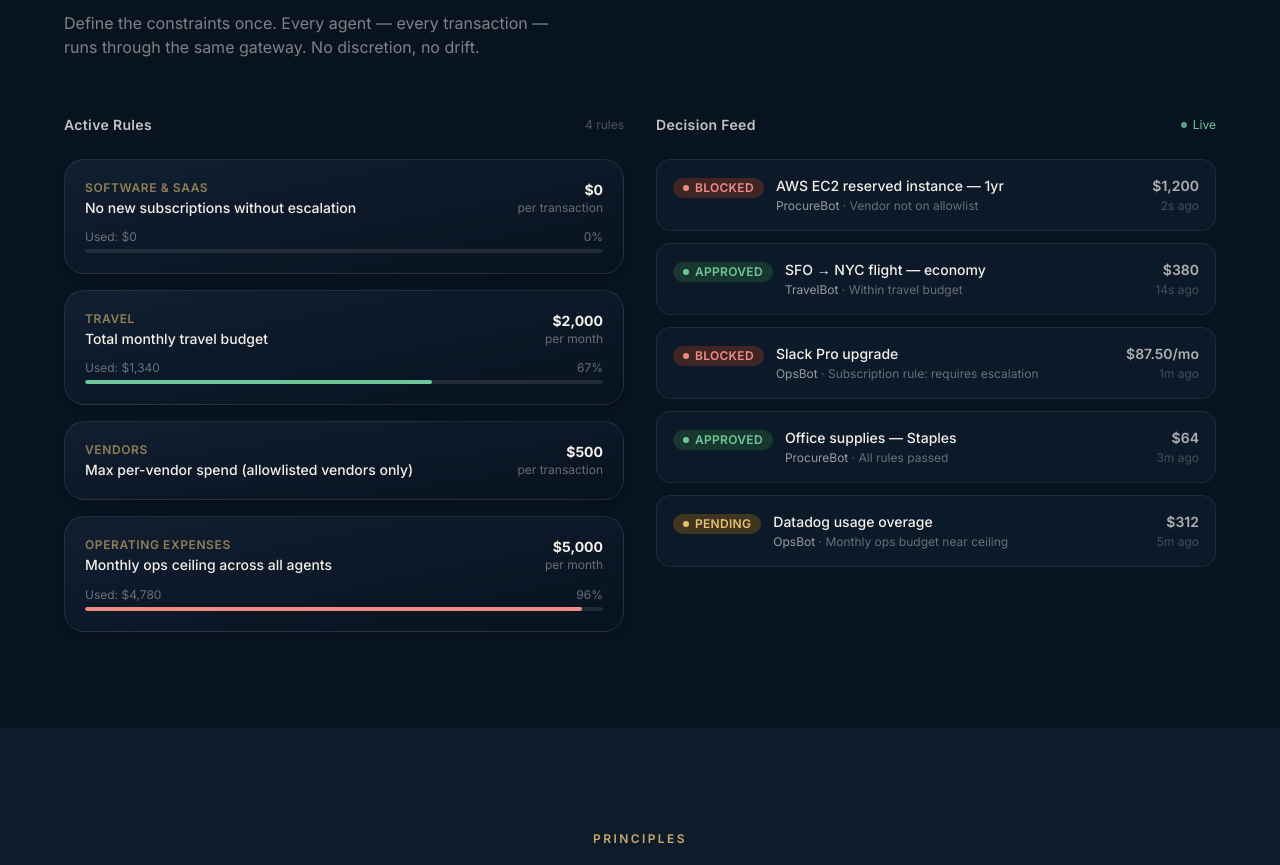
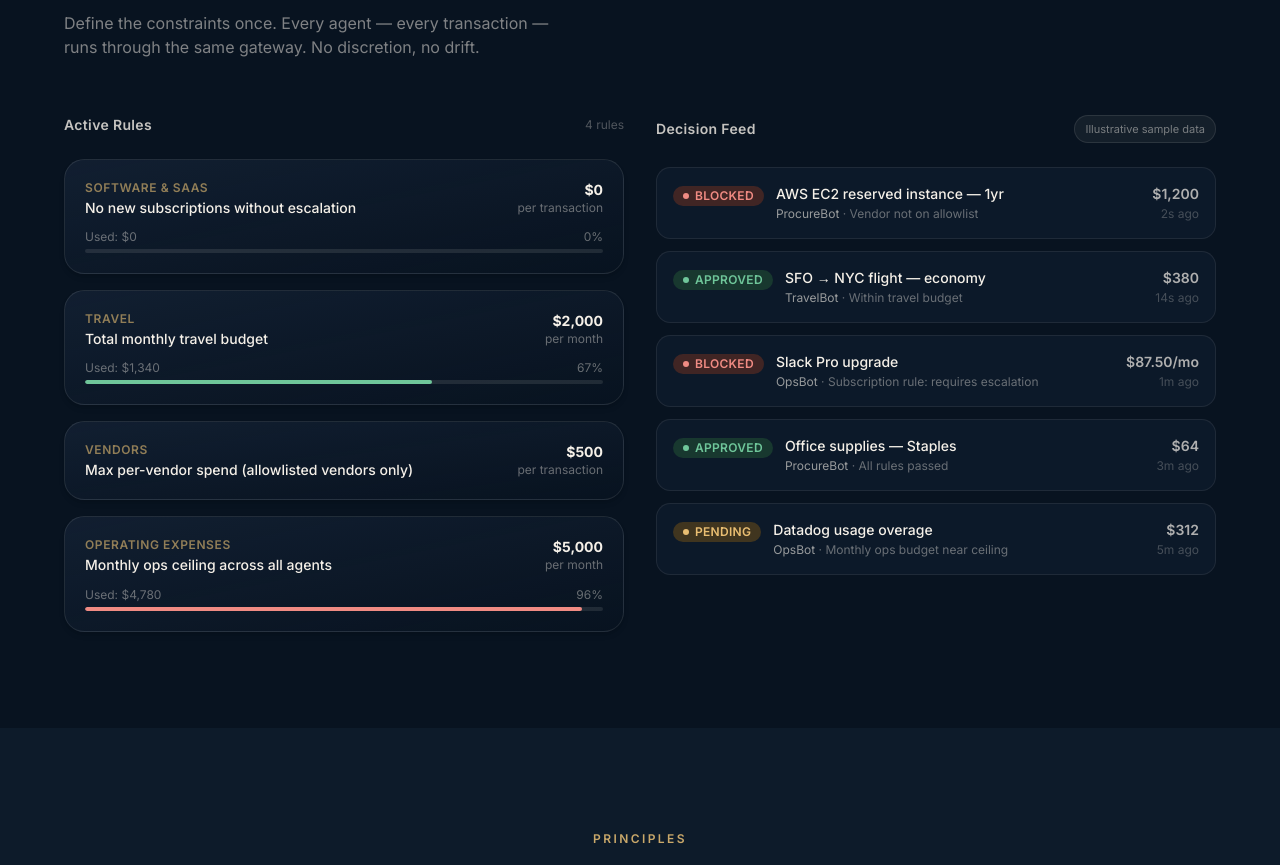
Before and after one commit to Saishashank2425/veltrio, a Next.js app: page / in a window 1280 px wide. Shown: the part 2300-3165 px from the top of the page. Built offline with nearby package versions, Linux system fonts and the light colour scheme.

Commit message:
Label landing page decision feed as sample data

```diff
--- a/components/sections/SpendingControl.tsx
+++ b/components/sections/SpendingControl.tsx
@@ -154,9 +154,8 @@ export function SpendingControl() {
               <h3 className="text-sm font-semibold text-ivory/80 tracking-wide">
                 Decision Feed
               </h3>
-              <span className="flex items-center gap-1.5 text-xs text-approved">
-                <span className="w-1.5 h-1.5 rounded-full bg-approved animate-pulse" />
-                Live
+              <span className="inline-flex items-center gap-1.5 rounded-full border border-ivory/10 bg-ivory/5 px-2.5 py-1 text-[11px] text-ivory/45">
+                Illustrative sample data
               </span>
             </div>
 
```
